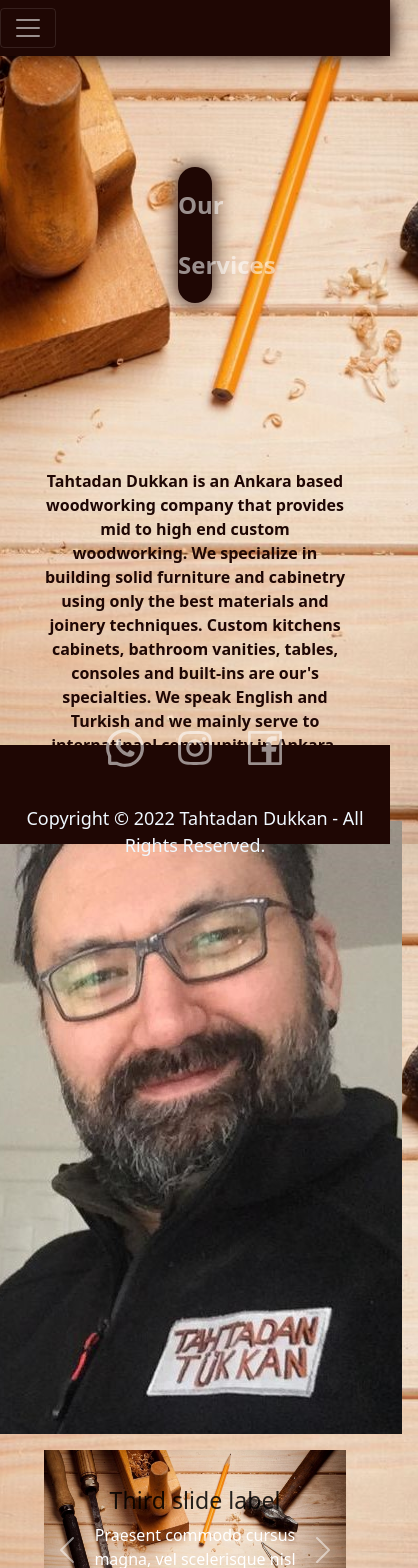
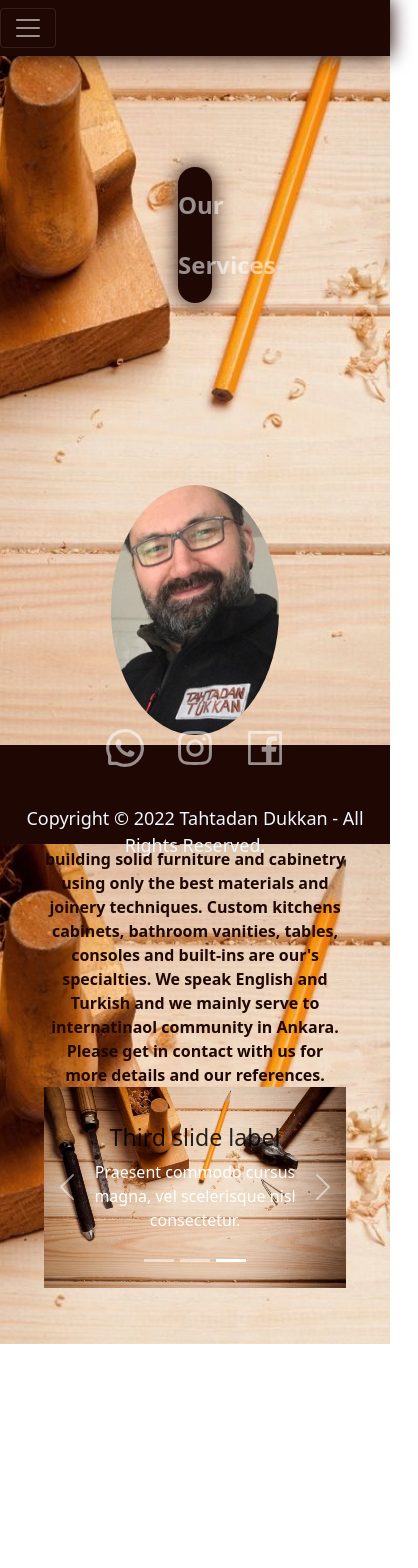
Before and after one commit to emresorkun/handyman-reactjs, a React (Create React App) app: page / in a window 390 px wide. Shown: the top 1568 px of the page, 418 px wide, since content can reach past the window. After the commit the page ends 1344 px from the top, so only its background shows below. Built offline with nearby package versions, Linux system fonts and the light colour scheme.

Commit message:
home page imaged styled and responsiveness developed

```diff
--- a/src/App.scss
+++ b/src/App.scss
@@ -67,6 +67,12 @@
 .home-photo {
   //background: #a87c60;
 }
+.home-photo-carpenter {
+  //display: none;
+  border-radius: 50%;
+  height: 500px;
+}
+
 .form-brand {
   text-align: center;
   color: #1f0704;
@@ -140,6 +146,23 @@
   .nav-links li {
     flex: 1 1 50%;
   }
+  .home-photo-carpenter {
+    //display: none;
+    border-radius: 50%;
+    height: 300px;
+  }
+  .home-introduction {
+    //display: none;
+    padding: 0;
+  }
+
+  .home-wrapper {
+    display: flex;
+    flex-direction: column-reverse;
+    justify-content: center;
+    align-items: center;
+    padding: 1em;
+}
 }
 
 @media all and (max-width: 480px) {
@@ -162,9 +185,10 @@
     padding: 0;
   }
 
-  .img {
+  .home-photo-carpenter {
     //display: none;
     border-radius: 50%;
+    height: 250px;
   }
 
   // header {
--- a/src/pages/Home.js
+++ b/src/pages/Home.js
@@ -20,7 +20,7 @@
             Please get in contact with us for more details and our references.
           </div>
           <div className="home-photo">
-            <img src={require("../images/home.jpeg")} alt="Carpenter"></img>
+            <img className="home-photo-carpenter" src={require("../images/home.jpeg")} alt="Carpenter"></img>
           </div>
         </div>
         <Carousel>
```
